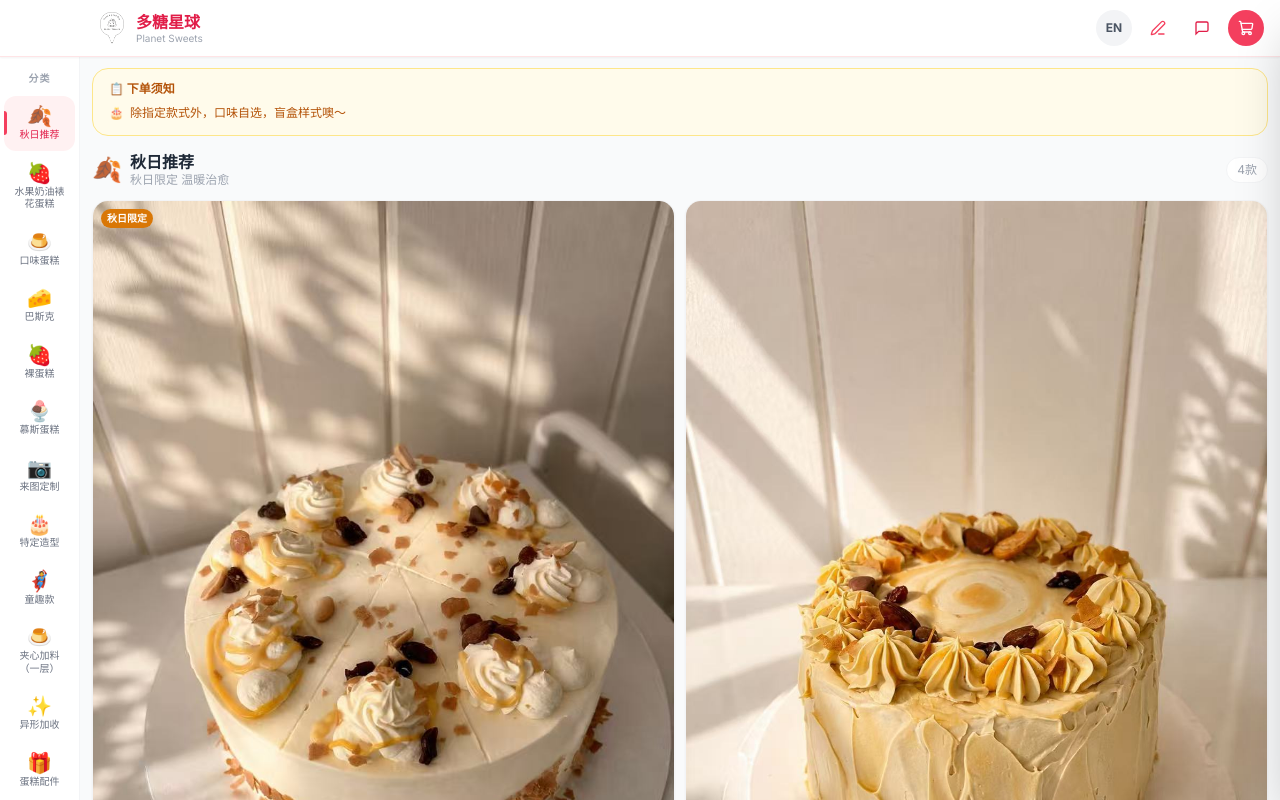
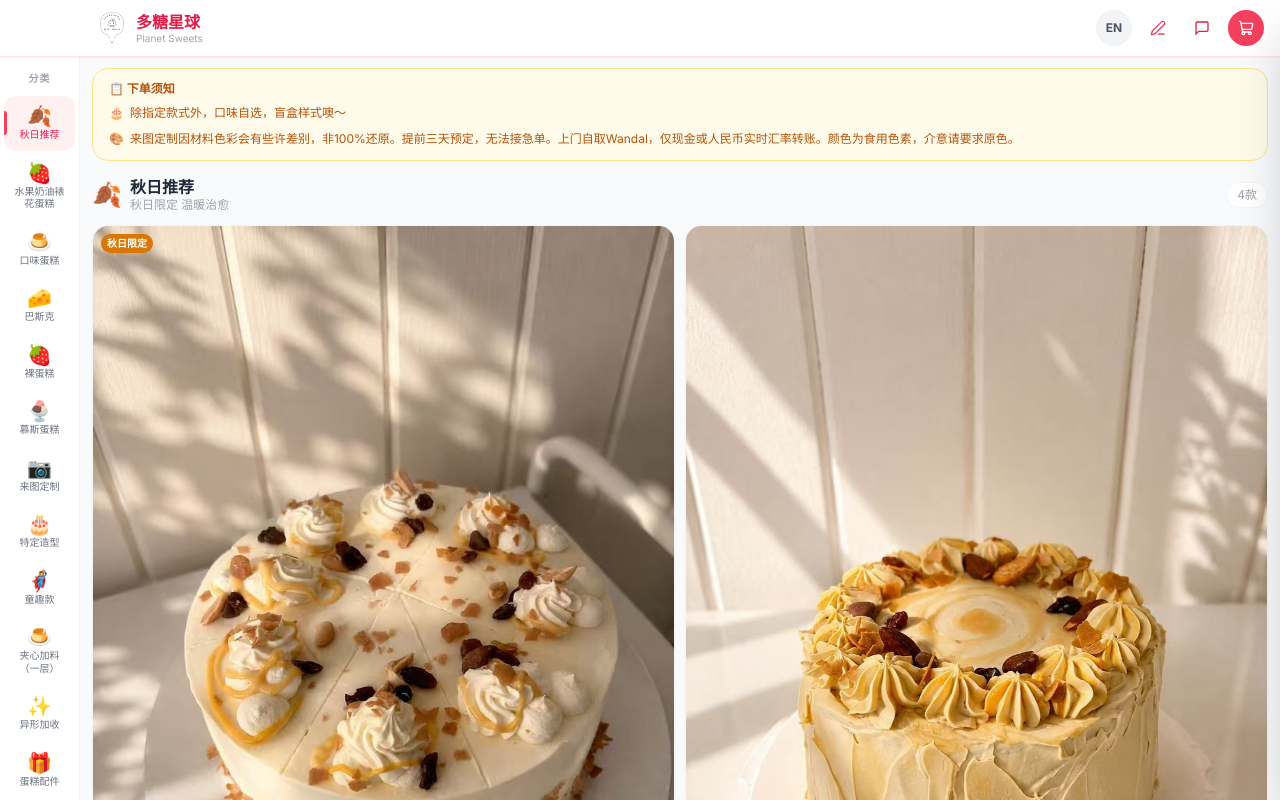
Before and after one commit to peterxia97/planet-sweets, a React (Vite) app: page / in a window 1280 px wide. Shown: the top 800 px of the page. Built offline with nearby package versions, Linux system fonts and the light colour scheme.

Commit message:
Revert "fix: 移除下单须知中的来图定制说明"
This reverts commit 66f8c19b288d3300c4438ef7c5ebf12a461d7785.

```diff
--- a/src/App.tsx
+++ b/src/App.tsx
@@ -87,6 +87,12 @@ function Main() {
                 <span className="text-xs mt-0.5 flex-shrink-0">🎂</span>
                 <p className="text-amber-700 text-xs leading-relaxed">{t('notice.blind_box')}</p>
               </div>
+              <div className="flex gap-1.5">
+                <span className="text-xs mt-0.5 flex-shrink-0">🎨</span>
+                <p className="text-amber-700 text-xs leading-relaxed">
+                  {t('notice.custom')}
+                </p>
+              </div>
             </div>
           </div>
 
```
